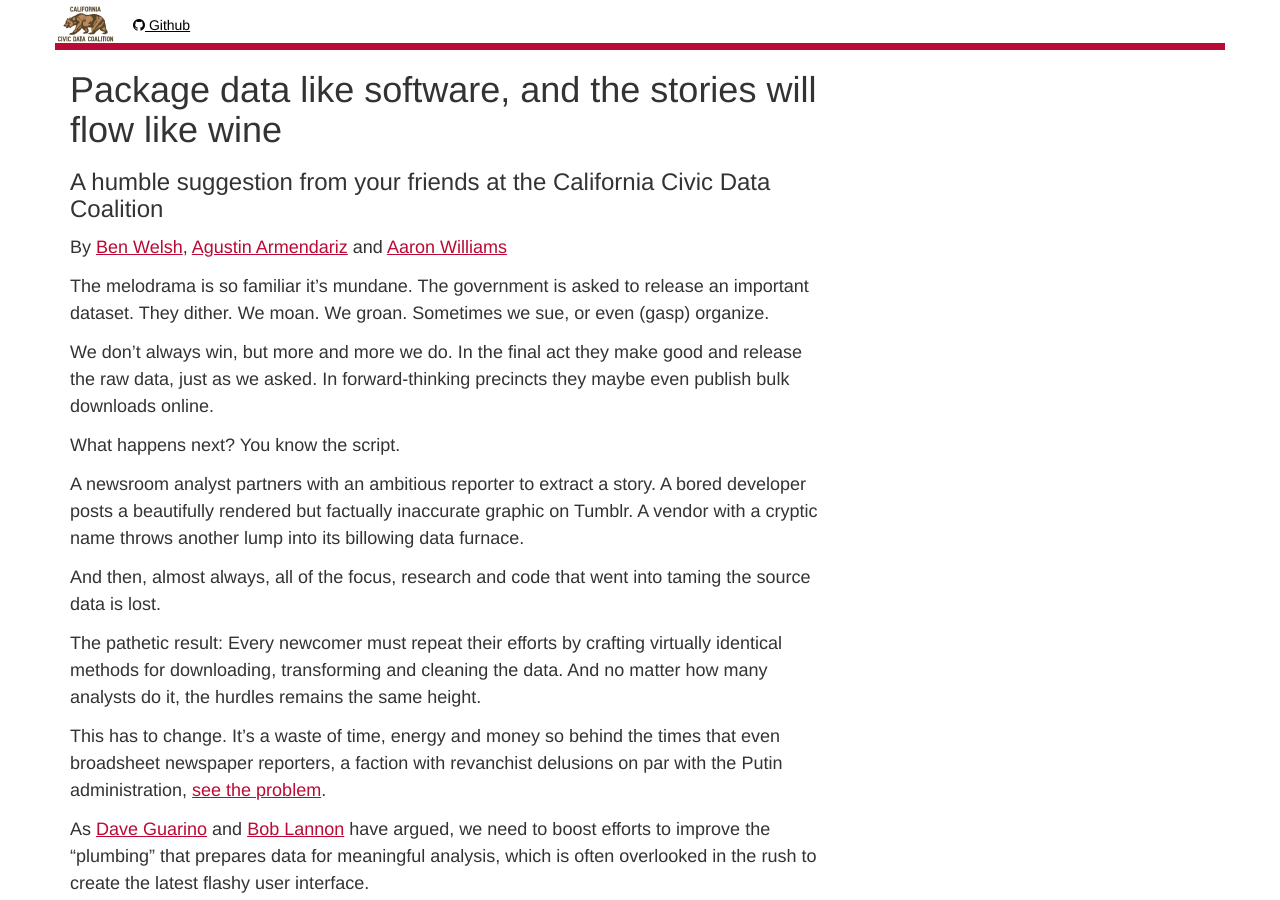
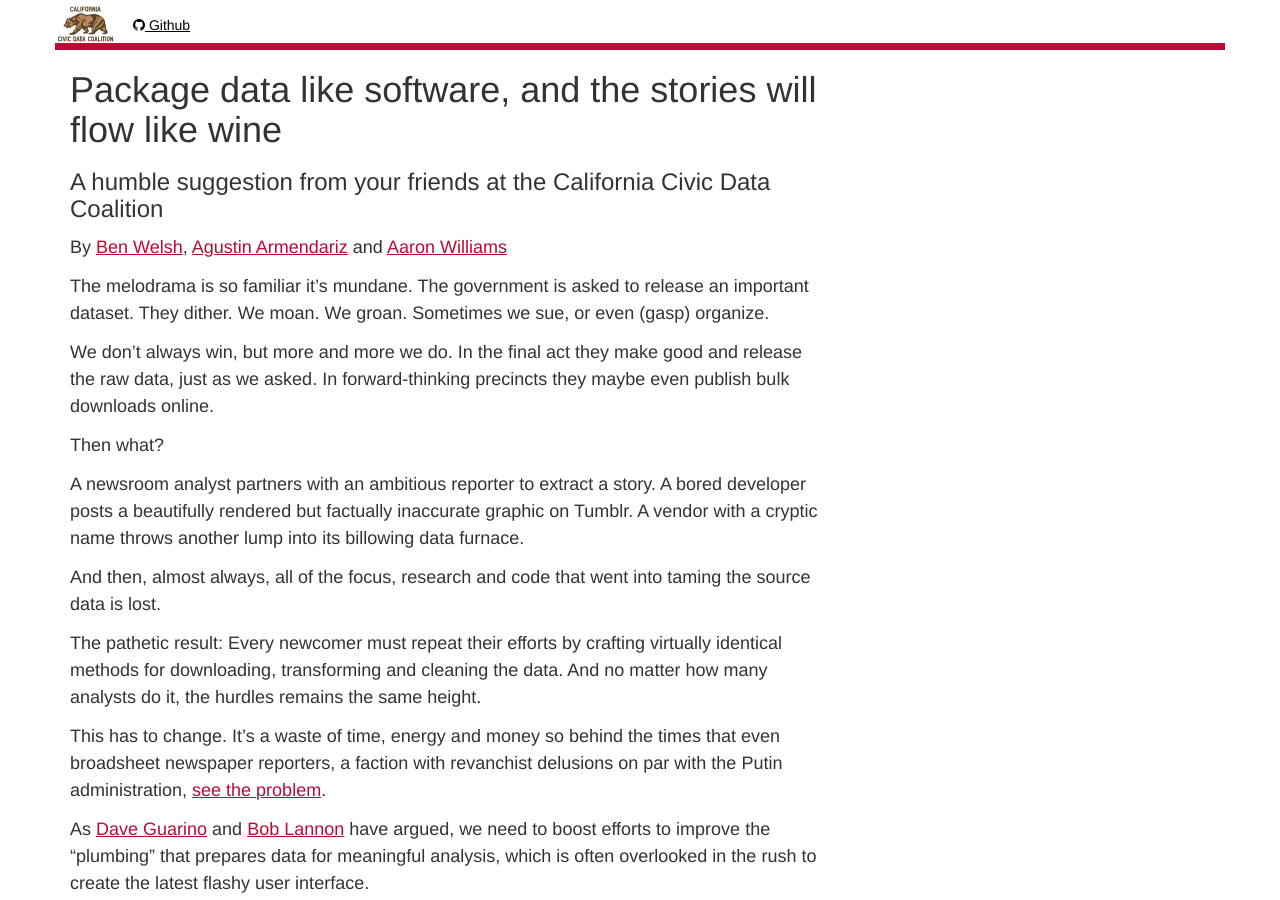
Before and after one commit to palewire/californiacivicdata.org, a Jekyll site: the page built from _posts/2015-01-01-pluggable-data.markdown, in a window 1280 px wide and 900 px high. Built offline with Jekyll 4.4.1, drawn with Linux system fonts in a browser that asks for light colours.

Commit message:
Updated 2015-01-01-pluggable-data.markdown

```diff
--- a/_posts/2015-01-01-pluggable-data.markdown
+++ b/_posts/2015-01-01-pluggable-data.markdown
@@ -14,7 +14,7 @@ The melodrama is so familiar it's mundane. The government is asked to release an
 
 We don't always win, but more and more we do. In the final act they make good and release the raw data, just as we asked. In forward-thinking precincts they maybe even publish bulk downloads online.
 
-What happens next? You know the script.
+Then what?
 
 A newsroom analyst partners with an ambitious reporter to extract a story. A bored developer posts a beautifully rendered but factually inaccurate graphic on Tumblr. A vendor with a cryptic name throws another lump into its billowing data furnace.
 
```
